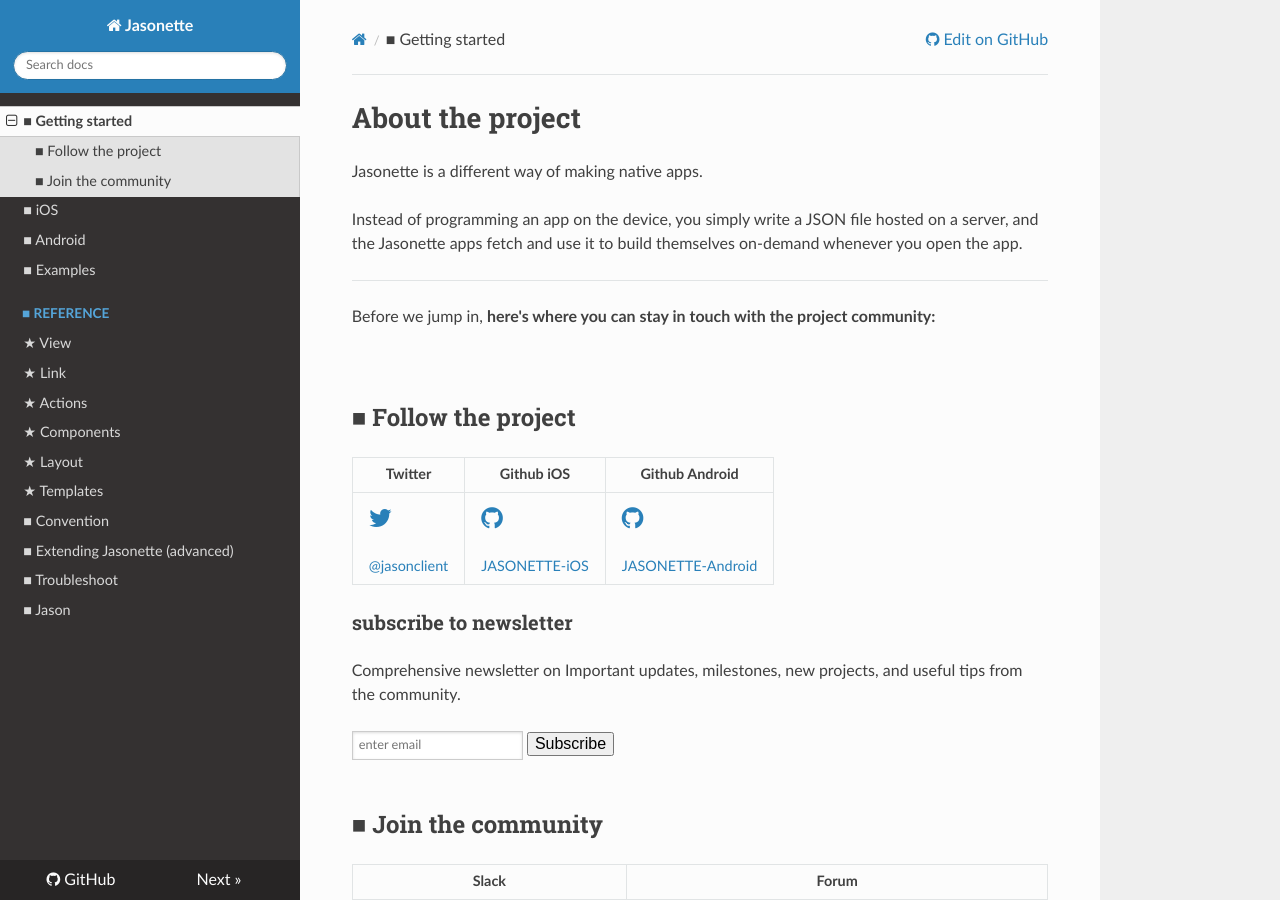
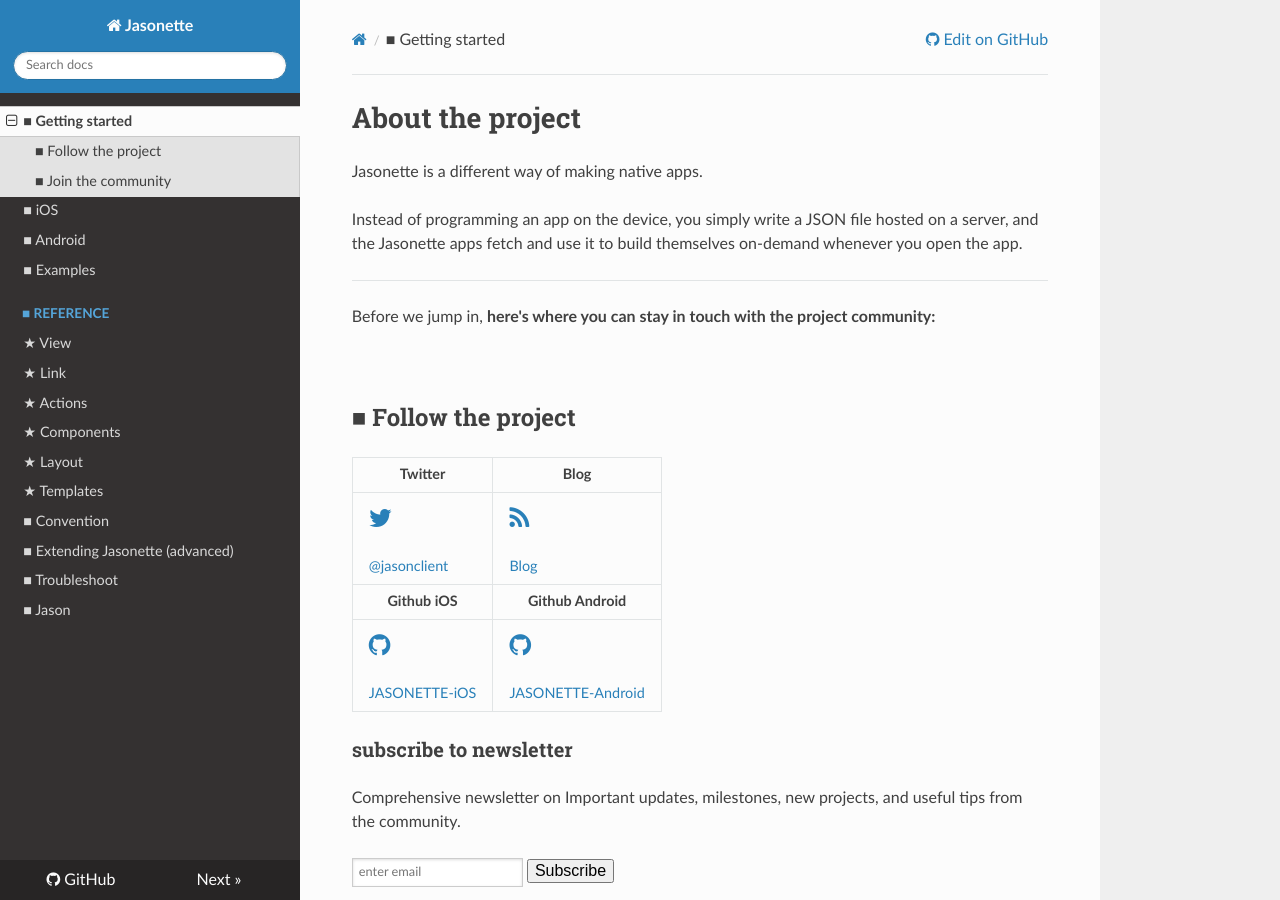
Before and after one commit to Jasonette/documentation, an MkDocs documentation site: the page built from docs/index.md, in a window 1280 px wide and 900 px high. Built offline with MkDocs 1.6.1, drawn with Linux system fonts in a browser that asks for light colours; nearby versions of some CDN libraries; comment, search, counter and statistics services are not loaded; old or Windows-style settings are respelled for this version of MkDocs.

Commit message:
Adding blog link to the documentation

```diff
--- a/docs/index.md
+++ b/docs/index.md
@@ -13,14 +13,19 @@
 
 <table class='equalwidth follow'>
 	<tr>
-		<th class='span4'>Twitter</th>
-		<th class='span4'>Github iOS</th>
-		<th class='span4'>Github Android</th>
+		<th class='span6'>Twitter</th>
+		<th class='span6'>Blog</th>
 	</tr>
 	<tr>
-		<td class='span4'><a href='https://www.twitter.com/jasonclient'><h1><i class='icon fa-twitter fa-1x'></i></h1>@jasonclient</a></td>
-		<td class='span4'><a href='https://www.github.com/Jasonette/JASONETTE-iOS'><h1><i class='icon fa-github fa-1x'></i></h1>JASONETTE-iOS</a></td>
-		<td class='span4'><a href='https://www.github.com/Jasonette/JASONETTE-Android'><h1><i class='icon fa-github fa-1x'></i></h1>JASONETTE-Android</a></td>
+		<td class='span6'><a href='https://www.twitter.com/jasonclient'><h1><i class='icon fa-twitter fa-1x'></i></h1>@jasonclient</a></td>
+		<td class='span6'><a href='https://blog.jasonette.com'><h1><i class='icon fa-rss fa-1x'></i></h1>Blog</a></td>
+	</tr>
+  <tr>
+		<th class='span6'>Github iOS</th>
+		<th class='span6'>Github Android</th>
+	<tr>
+		<td class='span6'><a href='https://www.github.com/Jasonette/JASONETTE-iOS'><h1><i class='icon fa-github fa-1x'></i></h1>JASONETTE-iOS</a></td>
+		<td class='span6'><a href='https://www.github.com/Jasonette/JASONETTE-Android'><h1><i class='icon fa-github fa-1x'></i></h1>JASONETTE-Android</a></td>
 	</tr>
 </table>
 
```
